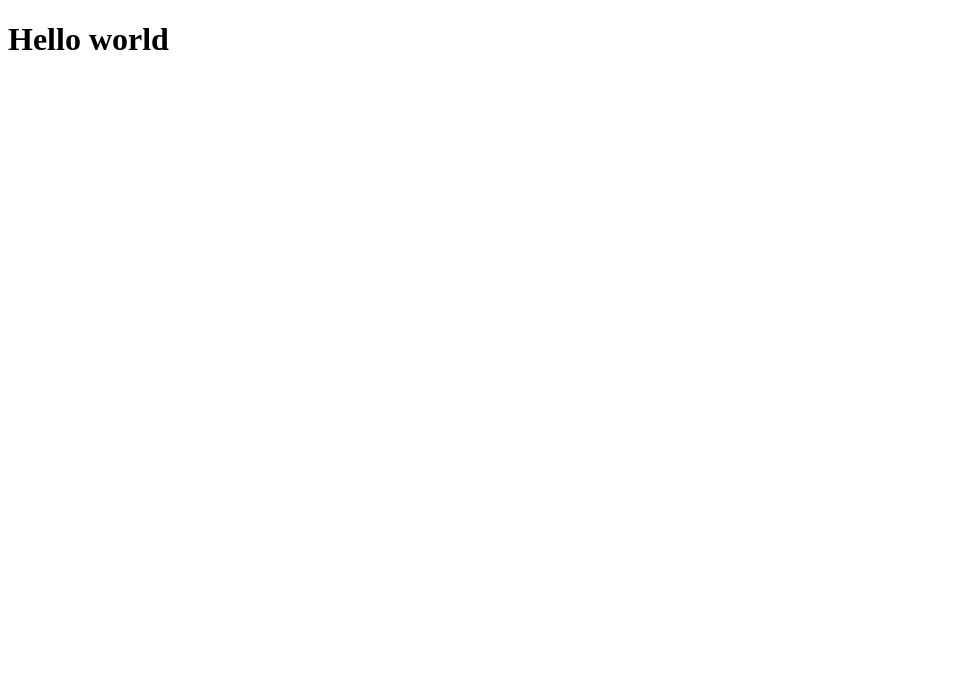
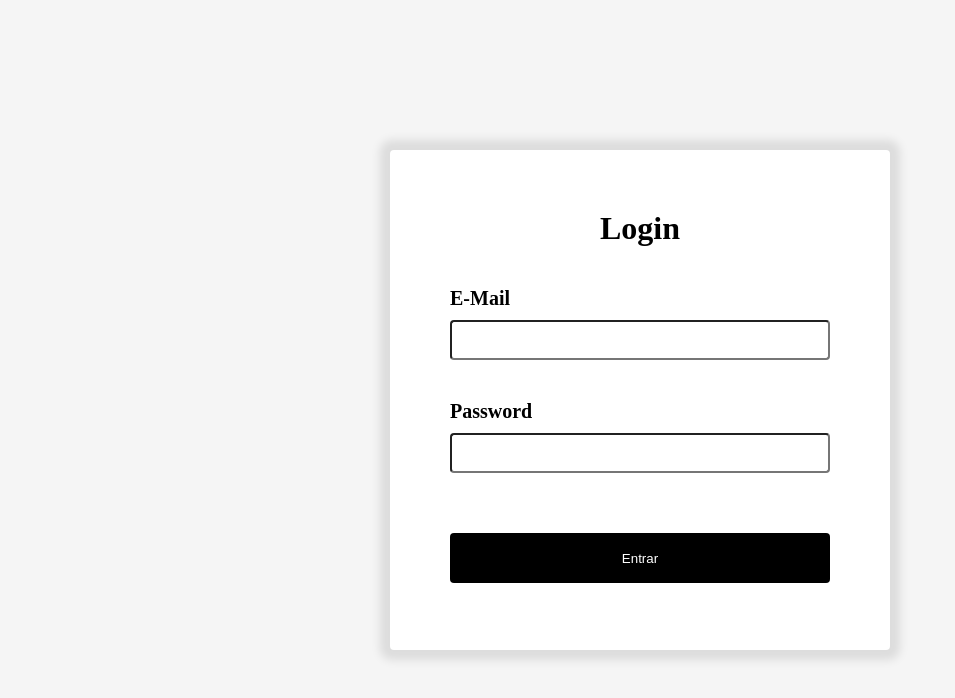
Before and after one commit to Zankei1/web, a React (Vite) app: page / in a window 1280 px wide. Shown: the top 698 px of the page, without its empty margins (0-955 px from the left). Built offline with nearby package versions, Linux system fonts and the light colour scheme.

Commit message:
Made the basic structure of the login page

```diff
--- a/index.html
+++ b/index.html
@@ -1,5 +1,5 @@
 <!DOCTYPE html>
-<html lang="en">
+<html lang="pt-BR">
   <head>
     <meta charset="UTF-8" />
     <meta name="viewport" content="width=device-width, initial-scale=1.0" />
--- a/src/App.tsx
+++ b/src/App.tsx
@@ -1,5 +1,7 @@
+import { Login } from "./pages/Login";
+
 export function App() {
   return (
-    <h1>Hello world</h1>
+    <Login />
   )
 }
--- a/src/main.tsx
+++ b/src/main.tsx
@@ -1,6 +1,8 @@
 import React from 'react'
 import ReactDOM from 'react-dom/client'
 import { App } from './App'
+
+import "./styles/global.css";
 
 ReactDOM.createRoot(document.getElementById('root') as HTMLElement).render(
   <React.StrictMode>
--- /dev/null
+++ b/src/pages/Login/index.tsx
@@ -0,0 +1,22 @@
+import styles from "./styles.module.css";
+
+export function Login() {
+    return (
+        <div className={styles["container"]}>
+            <form className={styles["form-container"]}>
+                <header className={styles["form-header"]}>
+                    <h1>Login</h1>
+                </header>
+                <div className={styles["input-container"]}>
+                    <label>E-Mail</label>
+                    <input type="email" />
+                </div>
+                <div className={styles["input-container"]}>
+                    <label>Password</label>
+                    <input type="password" />
+                </div>
+                <button className={styles["sign-in-button"]}>Entrar</button>
+            </form>
+        </div>
+    );
+}
--- /dev/null
+++ b/src/pages/Login/styles.module.css
@@ -0,0 +1,53 @@
+.container {
+    min-height: 100vh;
+    display: flex;
+    align-items: center;
+    justify-content: center;
+    background-color: rgb(245, 245, 245);
+}
+
+.form-container {
+    width: 50rem;
+    height: 50rem;
+    padding: 6rem;
+    border-radius: .4rem;
+    background-color: white;
+    box-shadow: 0 0 1rem 1rem rgba(0, 0, 0, 0.1);
+    margin: 0 2rem;
+}
+
+.form-header {
+    display: flex;
+    align-items: center;
+    justify-content: center;
+    margin-bottom: 4rem;
+}
+
+.input-container {
+    display: flex;
+    flex-direction: column;
+    margin-bottom: 4rem;
+}
+
+.input-container label {
+    font-size: 2rem;
+    margin-bottom: 1rem;
+    font-weight: bold;
+}
+
+.input-container input {
+    height: 4rem;
+    border-radius: .4rem;
+    padding-inline: 1rem;
+    font-size: 2rem;
+}
+
+.sign-in-button {
+    width: 100%;
+    border: none;
+    height: 5rem;
+    margin-top: 2rem;
+    border-radius: .4rem;
+    background-color: black;
+    color: white;
+}
--- /dev/null
+++ b/src/styles/global.css
@@ -0,0 +1,17 @@
+* {
+    padding: 0;
+    margin: 0;
+    box-sizing: border-box;
+}
+
+:root {
+    font-size: 62.5%;
+}
+
+body {
+    font-size: 1.6rem;
+}
+
+button {
+    cursor: pointer;
+}
```
